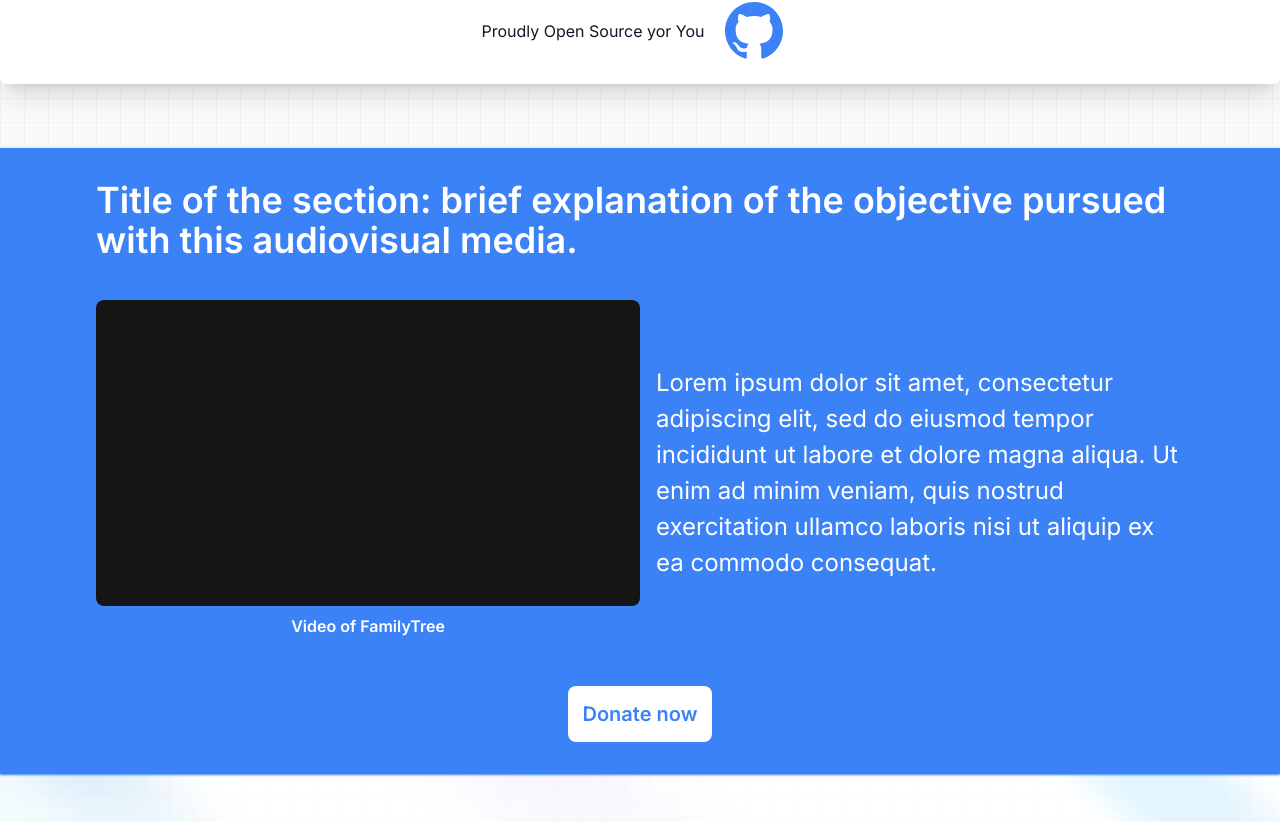
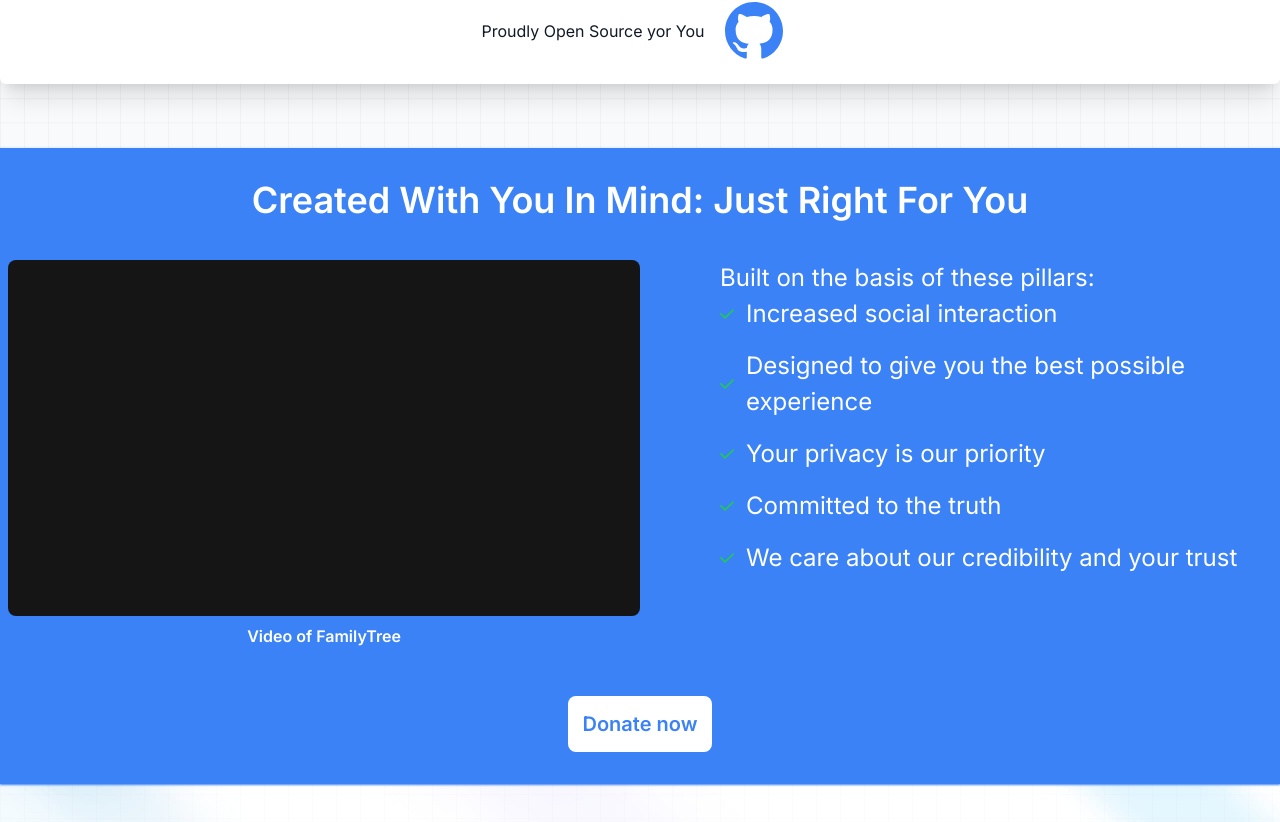
Before and after one commit to nardis9501/famdesc-landingpage, a Next.js app: page / in a window 1280 px wide. Shown: the part 958-1780 px from the top of the page. Built offline with nearby package versions, Linux system fonts and the light colour scheme; what @midudev/tailwind-animations would draw is missing.

Commit message:
feat: add content to the audo-visual section Add title, audiovisual objective, list of pillars with columnar layout.

```diff
--- a/components/Video-Section/VideoSection.js
+++ b/components/Video-Section/VideoSection.js
@@ -7,14 +7,13 @@ export default function VideoSection(props) {
   return (
     <>
       <section
-        className={`md:grid md:grid-cols-2 place-content-center p-1 md:px-24 md:py-8 text-white ${
+        className={`md:grid md:grid-cols-2 place-content-center p-1 md:px-2 md:py-8 text-white ${
           color === "blue" && "bg-blue-500 shadow-sm shadow-blue-500"
         } ${color === "red" && "bg-red-500"}`}
       >
         <div className="flex justify-center col-span-2">
-          <h2 className="text-4xl font-semibold">
-            Title of the section: brief explanation of the objective pursued
-            with this audiovisual media.
+          <h2 className="text-4xl font-semibold capitalize">
+            Created with you in mind: just right for you
           </h2>
         </div>
         <div className="flex flex-col justify-center items-center my-10">
@@ -25,11 +24,100 @@ export default function VideoSection(props) {
           <p className="p-2 font-semibold">Video of FamilyTree</p>
         </div>
 
-        <p className="flex justify-center items-center ml-4 text-2xl leading-9">
-          Lorem ipsum dolor sit amet, consectetur adipiscing elit, sed do
-          eiusmod tempor incididunt ut labore et dolore magna aliqua. Ut enim ad
-          minim veniam, quis nostrud exercitation ullamco laboris nisi ut
-          aliquip ex ea commodo consequat.
+        <p className="flex flex-col my-10 md:ml-4 lg:ml-20 text-2xl lg:leading-9">
+          Built on the basis of these pillars:
+          <ul class="space-y-4 text-left">
+            <li class="flex items-center space-x-3 rtl:space-x-reverse">
+              <svg
+                class="flex-shrink-0 w-3.5 h-3.5 text-green-500 dark:text-green-400"
+                aria-hidden="true"
+                xmlns="http://www.w3.org/2000/svg"
+                fill="none"
+                viewBox="0 0 16 12"
+              >
+                <path
+                  stroke="currentColor"
+                  stroke-linecap="round"
+                  stroke-linejoin="round"
+                  stroke-width="2"
+                  d="M1 5.917 5.724 10.5 15 1.5"
+                />
+              </svg>
+              <span>Increased social interaction</span>
+            </li>
+            <li class="flex items-center space-x-3 rtl:space-x-reverse">
+              <svg
+                class="flex-shrink-0 w-3.5 h-3.5 text-green-500 dark:text-green-400"
+                aria-hidden="true"
+                xmlns="http://www.w3.org/2000/svg"
+                fill="none"
+                viewBox="0 0 16 12"
+              >
+                <path
+                  stroke="currentColor"
+                  stroke-linecap="round"
+                  stroke-linejoin="round"
+                  stroke-width="2"
+                  d="M1 5.917 5.724 10.5 15 1.5"
+                />
+              </svg>
+              <span>Designed to give you the best possible experience</span>
+            </li>
+            <li class="flex items-center space-x-3 rtl:space-x-reverse">
+              <svg
+                class="flex-shrink-0 w-3.5 h-3.5 text-green-500 dark:text-green-400"
+                aria-hidden="true"
+                xmlns="http://www.w3.org/2000/svg"
+                fill="none"
+                viewBox="0 0 16 12"
+              >
+                <path
+                  stroke="currentColor"
+                  stroke-linecap="round"
+                  stroke-linejoin="round"
+                  stroke-width="2"
+                  d="M1 5.917 5.724 10.5 15 1.5"
+                />
+              </svg>
+              <span>Your privacy is our priority</span>
+            </li>
+            <li class="flex items-center space-x-3 rtl:space-x-reverse">
+              <svg
+                class="flex-shrink-0 w-3.5 h-3.5 text-green-500 dark:text-green-400"
+                aria-hidden="true"
+                xmlns="http://www.w3.org/2000/svg"
+                fill="none"
+                viewBox="0 0 16 12"
+              >
+                <path
+                  stroke="currentColor"
+                  stroke-linecap="round"
+                  stroke-linejoin="round"
+                  stroke-width="2"
+                  d="M1 5.917 5.724 10.5 15 1.5"
+                />
+              </svg>
+              <span>Committed to the truth</span>
+            </li>
+            <li class="flex items-center space-x-3 rtl:space-x-reverse">
+              <svg
+                class="flex-shrink-0 w-3.5 h-3.5 text-green-500 dark:text-green-400"
+                aria-hidden="true"
+                xmlns="http://www.w3.org/2000/svg"
+                fill="none"
+                viewBox="0 0 16 12"
+              >
+                <path
+                  stroke="currentColor"
+                  stroke-linecap="round"
+                  stroke-linejoin="round"
+                  stroke-width="2"
+                  d="M1 5.917 5.724 10.5 15 1.5"
+                />
+              </svg>
+              <span>We care about our credibility and your trust</span>
+            </li>
+          </ul>
         </p>
         <div className="flex justify-center col-span-2">
           <SponsorButton isWhite />
```
